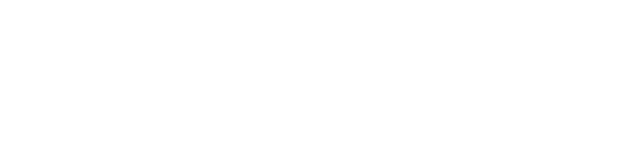
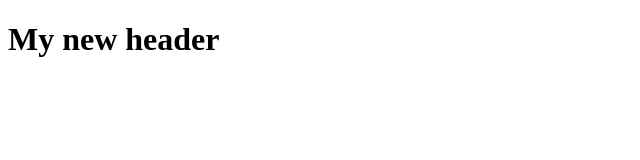
Before and after one commit to ayush8738/ayush-gupta, a plain HTML site: page index.html in a window 1280 px wide. Shown: the whole page, without its empty margins (0-640 px from the left). Drawn offline with Linux system fonts and the light colour scheme.

Commit message:
add heador

```diff
--- a/index.html
+++ b/index.html
@@ -5,7 +5,7 @@
     <meta name="viewport" content="width=device-width, initial-scale=1.0">
     <title>Document</title>
 </head>
-<body
-
+<body>
+    <h1>My new header</h1>
 </body>
 </html>
```
